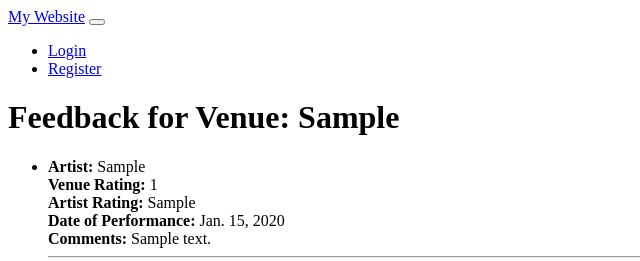
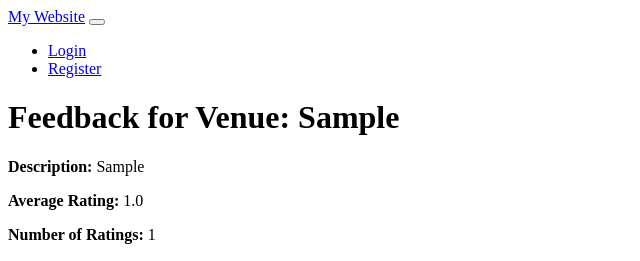
Before and after one commit to nschantz21/theatreboxd, a Django app: a page that uses critic/myapp/templates/venue_feedback_list.html in a window 1280 px wide. Shown: the top 261 px of the page, without its empty margins (0-640 px from the left). Run offline with Django 5.2, Linux system fonts and the light colour scheme; tables that the repository leaves empty hold one stand-in row (values such as "Sample post"); some libraries are stand-ins or nearby versions.

Commit message:
updatedvenue artist des

```diff
--- a/critic/myapp/templates/venue_feedback_list.html
+++ b/critic/myapp/templates/venue_feedback_list.html
@@ -5,6 +5,17 @@
 {% block content %}
 
 <h1>Feedback for Venue: {{ view.kwargs.venue }}</h1>
+
+<!-- Additional Artist Information -->
+<div>
+    <p><strong>Description:</strong> {{ venue_name }} </p>
+    <p><strong>Average Rating:</strong> {{ avg_rating }} </p>
+    <p><strong>Number of Ratings:</strong> {{ num_ratings }} </p>
+</div>
+
+<!-- Google Maps Widget -->
+<div id="map" style="height: 400px; width: 100%; margin-top: 20px;"></div>
+
 <ul>
     {% for feedback in feedback_list %}
     <li>
@@ -19,6 +30,25 @@
         <p>No feedback available for this venue</p>
     {% endfor %}
 </ul>
+
+<!-- Initialize Google Maps -->
+<script async defer
+    src="https://maps.googleapis.com/maps/api/js?key={{ google_maps_api_key }}&callback=initMap">
+</script>
+<script>
+    function initMap() {
+        const location = { lat: 40.7580, lng: -73.9855 }; // Replace with actual latitude/longitude
+        const map = new google.maps.Map(document.getElementById('map'), {
+            zoom: 15,
+            center: location,
+        });
+        const marker = new google.maps.Marker({
+            position: location,
+            map: map,
+        });
+    }
+</script>
+
 <div class="pagination">
     {% if feedback_list.has_previous %}
         <a href="?page={{ feedback_list.previous_page_number }}">Previous</a>
--- a/critic/myapp/views.py
+++ b/critic/myapp/views.py
@@ -1,5 +1,6 @@
 from typing import Any
 from django.db.models.query import QuerySet
+from django.db.models import Avg, Count
 from django.shortcuts import render, redirect
 from django.contrib.auth.decorators import login_required
 from django.conf import settings
@@ -88,6 +89,22 @@ class VenueFeedbackListView(ListView):
         venue = self.kwargs.get('venue')
         return Feedback.objects.filter(venue__iexact=venue)
 
+    def get_context_data(self, **kwargs):
+        context = super().get_context_data(**kwargs)
+        venue = self.kwargs.get('venue')
+
+        # aggregate avg rating and number of ratings
+        feedback_stats = Feedback.objects.filter(venue__iexact=venue).aggregate(
+            avg_rating=Avg('venue_rating'),
+            num_ratings=Count('venue_rating')
+        )
+
+        # add additional context
+        context['venue_name'] = venue
+        context['avg_rating'] = feedback_stats['avg_rating']
+        context['num_ratings'] = feedback_stats['num_ratings']
+        return context
+
 
 class ArtistFeedbackListView(ListView):
     model = Feedback
@@ -98,3 +115,20 @@ class ArtistFeedbackListView(ListView):
     def get_queryset(self) -> QuerySet[Any]:
         artist = self.kwargs.get('artist')
         return Feedback.objects.filter(artist__iexact=artist)
+
+
+    def get_context_data(self, **kwargs):
+        context = super().get_context_data(**kwargs)
+        artist = self.kwargs.get('artist')
+
+        # aggregate avg rating and number of ratings
+        feedback_stats = Feedback.objects.filter(artist__iexact=artist).aggregate(
+            avg_rating=Avg('artist_rating'),
+            num_ratings=Count('artist_rating')
+        )
+
+        # add additional context
+        context['avg_rating'] = feedback_stats['avg_rating']
+        context['num_ratings'] = feedback_stats['num_ratings']
+
+        return context
```
Also changed, not shown: critic/myapp/templates/artist_feedback_list.html (+7 -0 lines).
